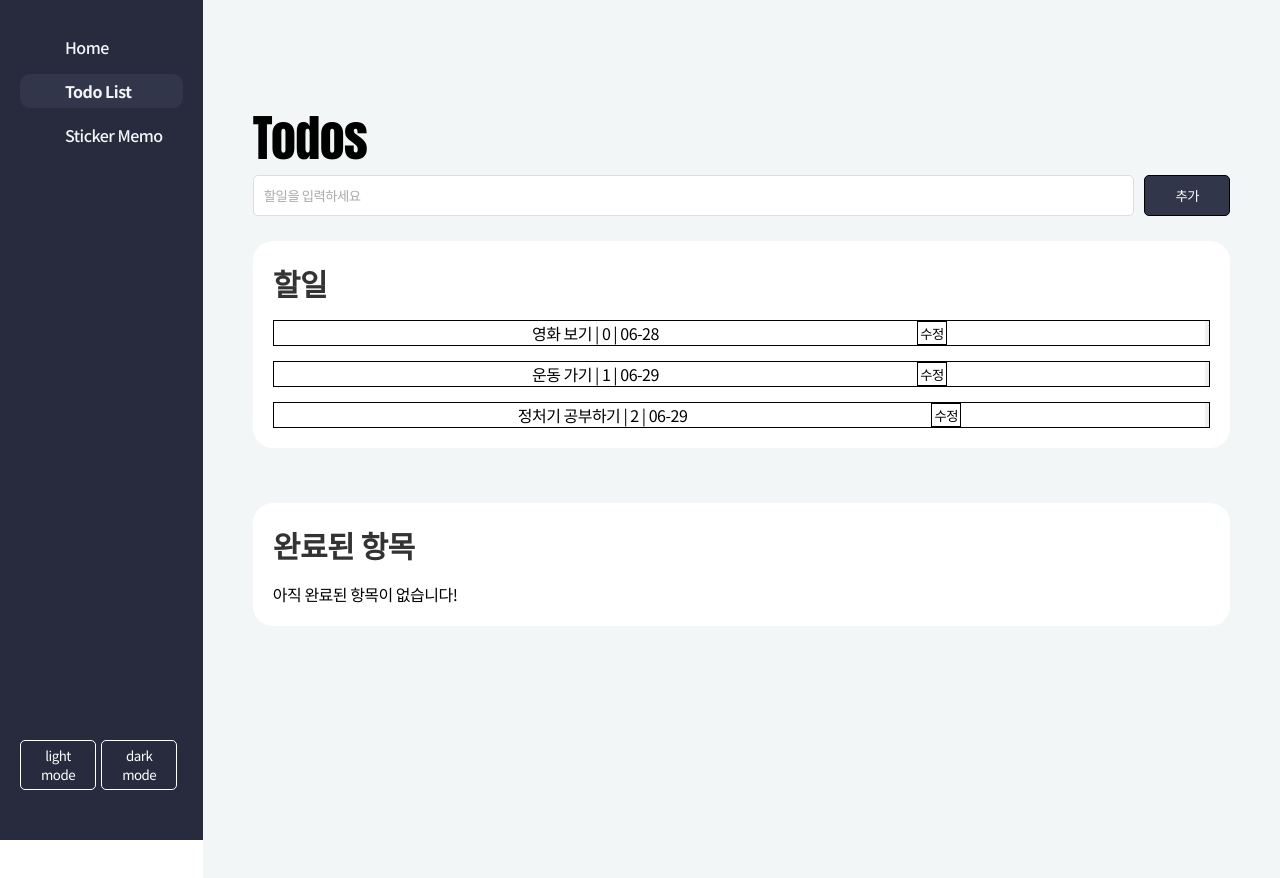
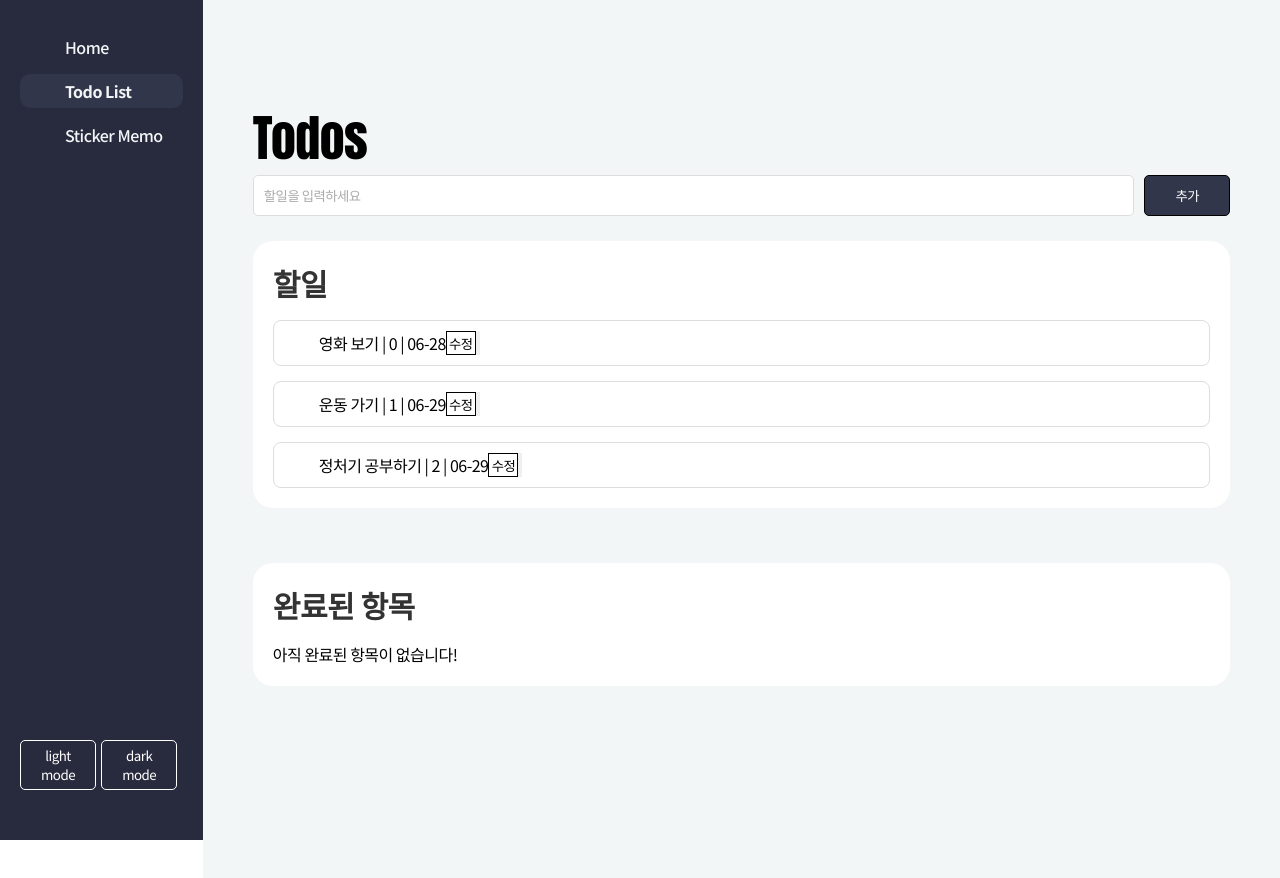
Before and after one commit to byeon-seong-won/git_mypage_study, a React (Create React App) app: page / in a window 1280 px wide. Both pictures are taken after a click on the item "Todo List". Shown: the top 878 px of the page. Built offline with nearby package versions, Linux system fonts and the light colour scheme; a web font is replaced by a local one.

Commit message:
완료항목 추가 style 수정

```diff
--- a/src/page/Todolist.js
+++ b/src/page/Todolist.js
@@ -20,14 +20,12 @@ function Todolist () {
     const nowTime = moment().format('MM-DD');
     const [value, onChange] = useState(new Date());
 
-
     // 수정
     const [modi, setModi] = useState(false)
 
 
-
     // 체크 클릭시 -> 완료항목
-    const [chcheck, setChcheck] = useState(false)
+    // const [chcheck, setChcheck] = useState(false)
     const [chk, setChk] = useState('')
     const [chkid, setChekid] = useState()
 
@@ -45,13 +43,7 @@ function Todolist () {
 
 
 
-    // const checking = () => {
-    //     if(chcheck == true) {
-    //         setChk('chk')
-    //     } else {
-    //         setChk('none')
-    //     }
-    // }
+
     // let addpro = shoes[id]
     // dispatch(cartActions.addItem(addpro))
 
@@ -85,10 +77,9 @@ function Todolist () {
                                                 let todoadd = todolist[i]
                                                 dispatch(todoActions.todoDone(todoadd));
                                                 doneCheck();
-                                                setChcheck(true);
                                                 setChekid(i);
                                             }}></span>
-                                            <span className={chkid == i? 'chk' : 'none'}>
+                                            <span className={todolist[i].done == true? 'chk' : 'none'}>
                                                 {todolist[i].do} | {todolist[i].id} | {todolist[i].date}
                                             </span>
                                             <button onClick={()=> { dispatch(todoActions.pushModi(i,true)); }} className='modibtn'>수정</button>
@@ -99,7 +90,7 @@ function Todolist () {
                                         </div>
 
                                         {/* 수정 클릭시 수정 input 박스 */}
-                                        {  todolist[i].status == true?  <Showinput id={i}></Showinput> : null }
+                                        {  todolist[i].status == true? <Showinput id={i}></Showinput> : null }
                                     </div>
                                 )
                             })
@@ -118,7 +109,6 @@ function Todolist () {
                                         <span className={doneCont}>
                                             <p>아직 완료된 항목이 없습니다!</p>
                                         </span>
-
                                     </div>
                                 )
                             })
--- a/src/store/todoSlice.js
+++ b/src/store/todoSlice.js
@@ -16,21 +16,24 @@ const todoinitialState = {
             id : 0,
             do : "영화 보기",
             date : '06-28',
-            status : false
+            status : false,
+            done : false,
 
         },
         {
             id : 1,
             do : "운동 가기",
             date : '06-29',
-            status : false
+            status : false,
+            done : false,
 
         },
         {
             id : 2,
             do : "정처기 공부하기",
             date : '06-29',
-            status : false
+            status : false,
+            done : false,
 
         },
     ],
@@ -39,7 +42,8 @@ const todoinitialState = {
             id : '',
             do : '',
             date : '',
-
+            status : '',
+            done : '',
         }
     ]
 };
@@ -122,8 +126,9 @@ let todoSlice = createSlice({
             let check = state.done.findIndex( (x)=> {return x.do == action.payload.do})
             if(check !== -1) {
                 return;
-            } else if(exi !== -1){
+            } else if(exi !== -1) {
                 let donearr = state.lists[exi]
+                state.lists[exi].done = true;
                 state.done.push(donearr)
             }
 
--- a/src/todolist.css
+++ b/src/todolist.css
@@ -8,9 +8,9 @@
 .todolist li.unclick {display: block;}
 
 
-.todolist>div>div {border: 1px solid #000;}
+
 .todolist>div>div.display {display: none;}
-.todolist>div>div.none {display: flex;justify-content: space-between;}
+.todolist>div>div.none {display: flex;padding: 10px 15px;border-radius: 8px;border: 1px solid #ddd;}
 
 
 
@@ -45,7 +45,7 @@
 /* 완료항목 */
 
 .todolist>div>div>span:nth-of-type(2).chk {text-decoration: line-through;}
-.todolist>div>div>span:nth-of-type(2).none {text-decoration: none;}
+.todolist>div>div>span:nth-of-type(2).none {text-decoration: none;margin-left: 30px;}
 
 .todolist>div>div>button:nth-of-type(1) {border: 1px solid #000;background-color: transparent;width: 30px;display: inline-block;}
 /* .todolist li.chk .xichk {
```
